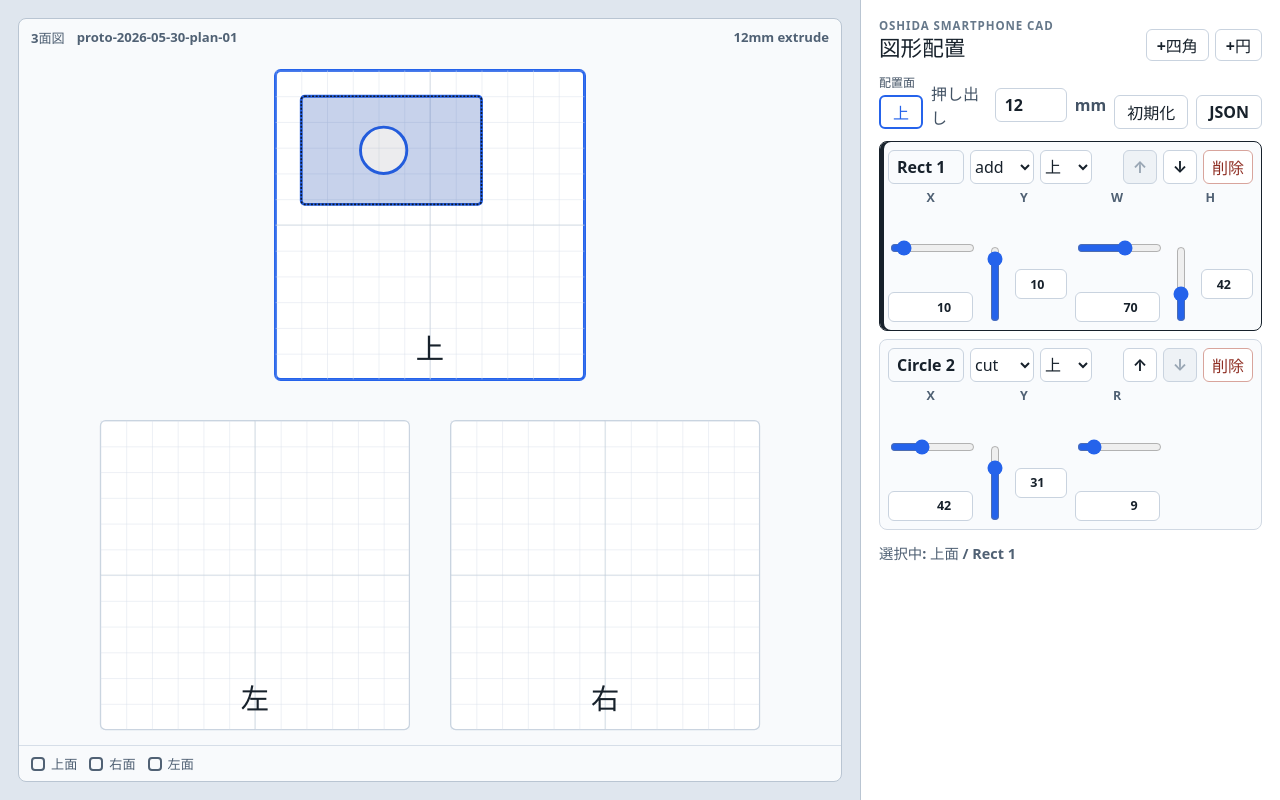
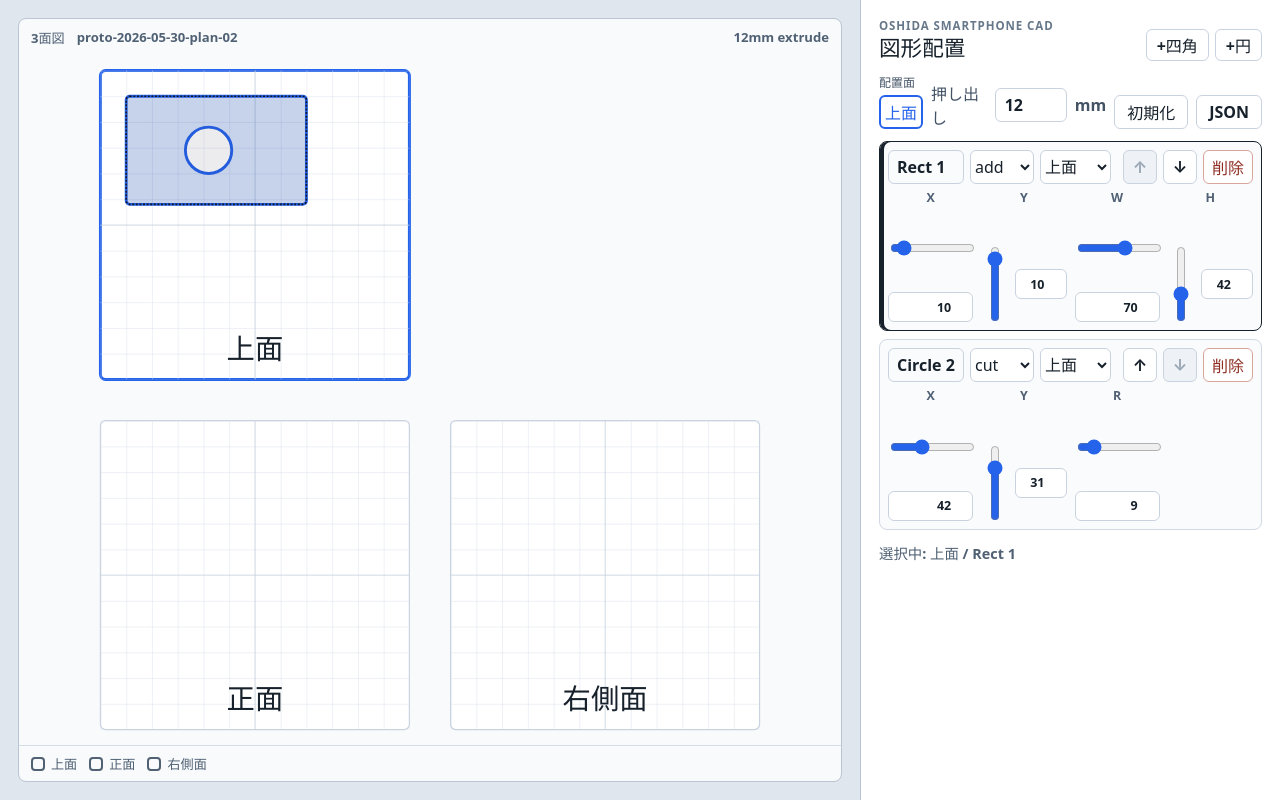
Before and after one commit to pscmps/oshidasumaho_cad, a React (Vite) app: page / in a window 1280 px wide. Built offline with nearby package versions, Linux system fonts and the light colour scheme.

Commit message:
Align three-view layout and add face zoom

```diff
--- a/src/main.jsx
+++ b/src/main.jsx
@@ -3,12 +3,12 @@ import { createRoot } from 'react-dom/client';
 import './style.css';
 
 const STORAGE_KEY = 'oshidasumaho-cad-document-v1';
-const APP_VERSION = 'proto-2026-05-30-plan-01';
-const FACE_ORDER = ['top', 'right', 'left'];
+const APP_VERSION = 'proto-2026-05-30-plan-02';
+const FACE_ORDER = ['top', 'front', 'right'];
 const FACE_LABELS = {
-  top: '上',
-  right: '右',
-  left: '左',
+  top: '上面',
+  front: '正面',
+  right: '右側面',
 };
 
 const initialDocument = {
@@ -21,6 +21,9 @@ const initialDocument = {
 };
 
 function normalizeFace(face) {
+  if (face === 'left') {
+    return 'front';
+  }
   return FACE_ORDER.includes(face) ? face : 'top';
 }
 
@@ -61,6 +64,7 @@ function getShapeLabel(shape) {
 function App() {
   const [document, setDocument] = useState(loadDocument);
   const [selectedId, setSelectedId] = useState(document.shapes[0]?.id ?? null);
+  const [fullPreviewFace, setFullPreviewFace] = useState(null);
   const [jsonOpen, setJsonOpen] = useState(false);
   const controlPanelRef = useRef(null);
   const editorRefs = useRef(new Map());
@@ -171,14 +175,23 @@ function App() {
     setSelectedId(null);
   }
 
+  function toggleFullPreview(face) {
+    const normalizedFace = normalizeFace(face);
+    updateDocument({ activeFace: normalizedFace });
+    setSelectedId(null);
+    setFullPreviewFace((current) => (current === normalizedFace ? null : normalizedFace));
+  }
+
   return (
     <main className="app-shell">
       <section className="viewer-panel" aria-label="CAD viewer">
         <Viewer
           document={document}
           selectedId={selectedId}
+          fullPreviewFace={fullPreviewFace}
           onSelect={selectShape}
           onFaceSelect={setActiveFace}
+          onFaceDoubleSelect={toggleFullPreview}
         />
       </section>
 
@@ -244,11 +257,11 @@ function App() {
 
         {selectedShape ? (
           <p className="selection-note">
-            選択中: {FACE_LABELS[normalizeFace(selectedShape.face)]}面 / {getShapeLabel(selectedShape)}
+            選択中: {FACE_LABELS[normalizeFace(selectedShape.face)]} / {getShapeLabel(selectedShape)}
           </p>
         ) : (
           <p className="selection-note">
-            {FACE_LABELS[activeFace]}面の図形: {activeShapes.length}件
+            {FACE_LABELS[activeFace]}の図形: {activeShapes.length}件
           </p>
         )}
 
@@ -258,8 +271,17 @@ function App() {
   );
 }
 
-function Viewer({ document, selectedId, onSelect, onFaceSelect }) {
+function Viewer({
+  document,
+  selectedId,
+  fullPreviewFace,
+  onSelect,
+  onFaceSelect,
+  onFaceDoubleSelect,
+}) {
   const activeFace = normalizeFace(document.activeFace);
+  const previewFace = fullPreviewFace ? normalizeFace(fullPreviewFace) : null;
+  const visibleFaces = previewFace ? [previewFace] : FACE_ORDER;
 
   return (
     <div className="viewer-frame">
@@ -284,30 +306,35 @@ function Viewer({ document, selectedId, onSelect, onFaceSelect }) {
             </mask>
           ))}
         </defs>
-        {FACE_ORDER.map((face) => (
+        {visibleFaces.map((face) => (
           <FacePlan
             key={face}
             face={face}
             active={face === activeFace}
+            full={Boolean(previewFace)}
             shapes={document.shapes.filter((shape) => normalizeFace(shape.face) === face)}
             selectedId={selectedId}
             onSelect={onSelect}
             onFaceSelect={onFaceSelect}
+            onFaceDoubleSelect={onFaceDoubleSelect}
           />
         ))}
       </svg>
       <div className="viewer-legend">
         {FACE_ORDER.map((face) => (
-          <span key={face}><i className={`face-swatch face-${face}`} /> {FACE_LABELS[face]}面</span>
+          <span key={face}><i className={`face-swatch face-${face}`} /> {FACE_LABELS[face]}</span>
         ))}
       </div>
     </div>
   );
 }
 
-function getFaceTransform(face) {
+function getFaceTransform(face, full) {
+  if (full) {
+    return 'translate(14 14) scale(2)';
+  }
   if (face === 'top') {
-    return 'translate(74 6)';
+    return 'translate(6 6)';
   }
   if (face === 'right') {
     return 'translate(142 142)';
@@ -315,16 +342,29 @@ function getFaceTransform(face) {
   return 'translate(6 142)';
 }
 
-function FacePlan({ face, active, shapes, selectedId, onSelect, onFaceSelect }) {
+function FacePlan({
+  face,
+  active,
+  full,
+  shapes,
+  selectedId,
+  onSelect,
+  onFaceSelect,
+  onFaceDoubleSelect,
+}) {
   return (
     <g
-      className={`face-plan face-${face} ${active ? 'active' : ''}`}
-      transform={getFaceTransform(face)}
+      className={`face-plan face-${face} ${active ? 'active' : ''} ${full ? 'full' : ''}`}
+      transform={getFaceTransform(face, full)}
       role="button"
       tabIndex="0"
-      aria-label={`${FACE_LABELS[face]}面`}
+      aria-label={FACE_LABELS[face]}
       onClick={() => {
         onFaceSelect(face);
+      }}
+      onDoubleClick={(event) => {
+        event.stopPropagation();
+        onFaceDoubleSelect(face);
       }}
       onKeyDown={(event) => {
         if (event.key === 'Enter' || event.key === ' ') {
@@ -409,6 +449,10 @@ function ShapePreview({ shape, selected, onSelect }) {
     onSelect();
   }
 
+  function handleDoubleClick(event) {
+    event.stopPropagation();
+  }
+
   if (shape.type === 'circle') {
     return (
       <circle
@@ -417,6 +461,7 @@ function ShapePreview({ shape, selected, onSelect }) {
         cy={shape.y}
         r={shape.r}
         onClick={handleSelect}
+        onDoubleClick={handleDoubleClick}
       />
     );
   }
@@ -430,6 +475,7 @@ function ShapePreview({ shape, selected, onSelect }) {
       height={shape.h}
       rx="1.4"
       onClick={handleSelect}
+      onDoubleClick={handleDoubleClick}
     />
   );
 }
--- a/src/style.css
+++ b/src/style.css
@@ -123,13 +123,13 @@ input[type="range"] {
   stroke: #dc2626;
 }
 
-.final-face.face-left,
-.face-swatch.face-left {
+.final-face.face-front,
+.face-swatch.face-front {
   fill: rgba(234, 179, 8, 0.24);
 }
 
-.final-outline.face-left,
-.face-swatch.face-left {
+.final-outline.face-front,
+.face-swatch.face-front {
   stroke: #d69e00;
 }
 
@@ -168,7 +168,7 @@ input[type="range"] {
   stroke: #dc2626;
 }
 
-.face-plan.face-left.active .face-plan-bg {
+.face-plan.face-front.active .face-plan-bg {
   stroke: #d69e00;
 }
 
@@ -322,7 +322,7 @@ h1 {
   color: #dc2626;
 }
 
-.face-label.face-left {
+.face-label.face-front {
   color: #b98900;
 }
 
```
